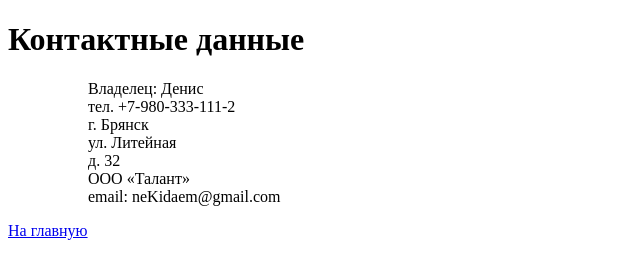
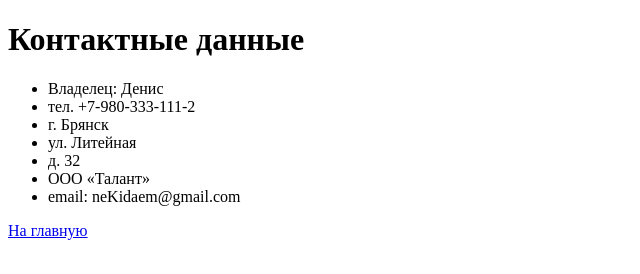
Before and after one commit to Qusyl/main, a plain HTML site: page contcact.html in a window 1280 px wide. Shown: the whole page, without its empty margins (0-640 px from the left). Drawn offline with Linux system fonts and the light colour scheme.

Commit message:
lab 2 changes

```diff
--- a/contcact.html
+++ b/contcact.html
@@ -8,19 +8,16 @@
             <div class="header-container">
                 <h1>Контактные данные</h1>
                 <ul>
-                    <ul>Владелец: Денис</ul>
-                    <ul>тел. +7-980-333-111-2</ul>
-                    <ul>г. Брянск</ul>
-                    <ul>ул. Литейная</ul>
-                    <ul>д. 32</ul>
-                    <ul>ООО «Талант» </ul>
-                    <ul>email: neKidaem@gmail.com </ul>
-
+                    <li>Владелец: Денис</li>
+                    <li>тел. +7-980-333-111-2</li>
+                    <li>г. Брянск</li>
+                    <li>ул. Литейная</li>
+                    <li>д. 32</li>
+                    <li>ООО «Талант»</li>
+                    <li>email: neKidaem@gmail.com</li>
                 </ul>
                 <p><a class="main" href="index.html">На главную</a></p>
-
             </div>
-
         </header>
     </body>
 </html>
```
Also changed, not shown: about.html (+5 -7 lines), catalog.html (+3 -3 lines), index.html (+8 -12 lines).
